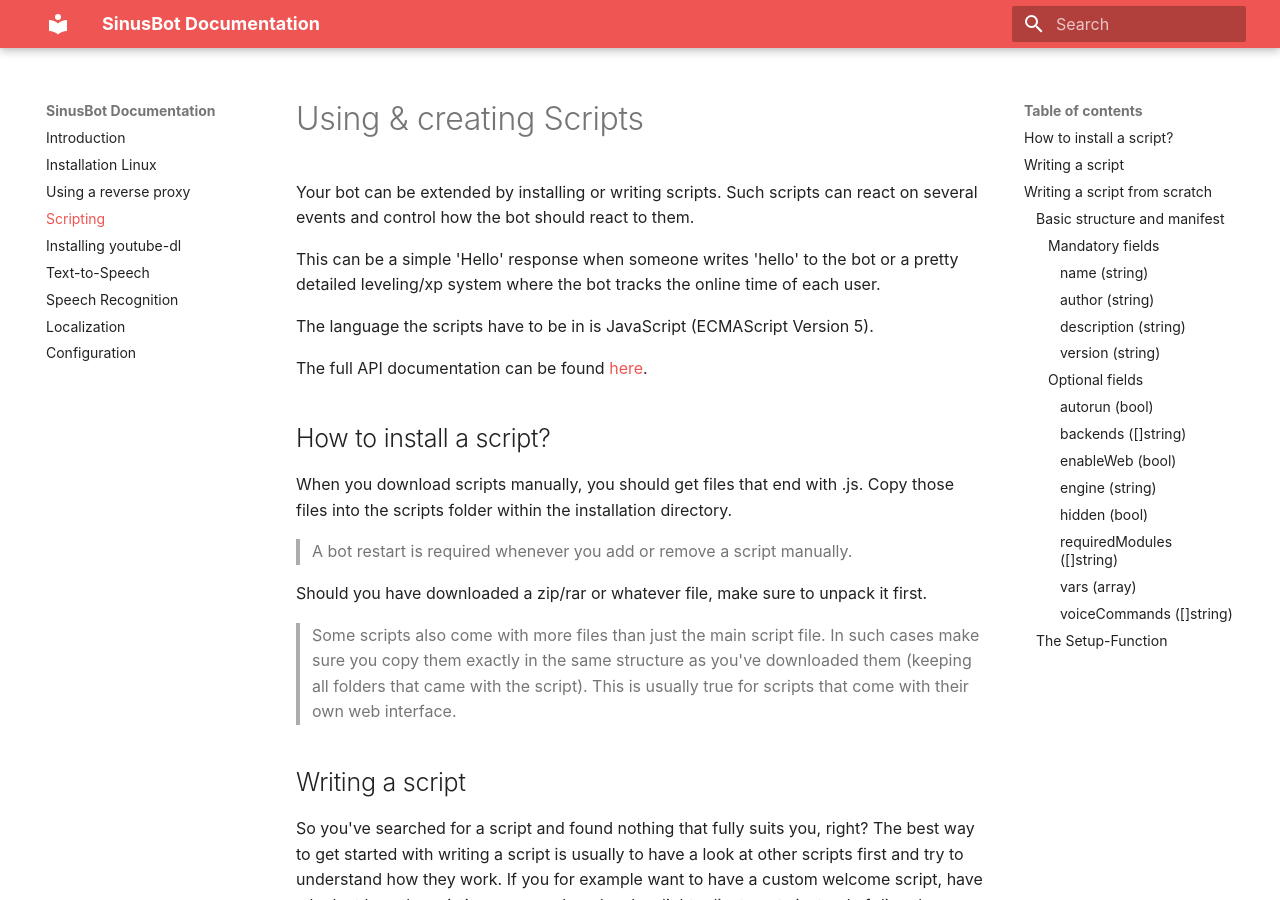
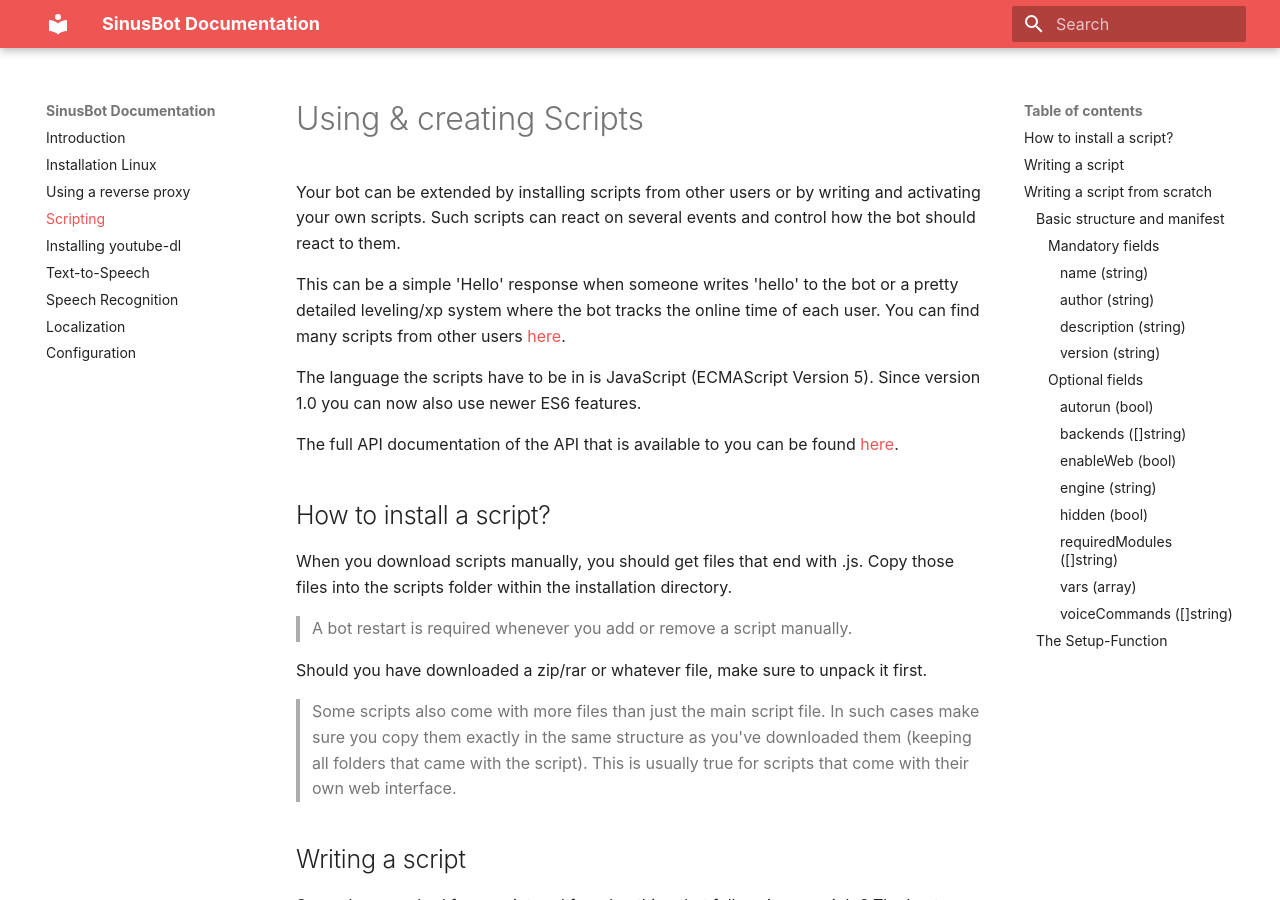
Before and after one commit to SinusBot/docs, an MkDocs documentation site: the page built from docs/scripts.md, in a window 1280 px wide and 900 px high. Built offline with MkDocs 1.6.1 and Material for MkDocs 9.7.7, drawn with Linux system fonts in a browser that asks for light colours.

Commit message:
fix scripting link and adjust some tags

```diff
--- a/docs/scripts.md
+++ b/docs/scripts.md
@@ -1,12 +1,12 @@
 # Using & creating Scripts
 
-Your bot can be extended by installing or writing scripts. Such scripts can react on several events and control how the bot should react to them.
+Your bot can be extended by installing scripts from other users or by writing and activating your own scripts. Such scripts can react on several events and control how the bot should react to them.
 
-This can be a simple 'Hello' response when someone writes 'hello' to the bot or a pretty detailed leveling/xp system where the bot tracks the online time of each user.
+This can be a simple 'Hello' response when someone writes 'hello' to the bot or a pretty detailed leveling/xp system where the bot tracks the online time of each user. You can find many scripts from other users [here](https://forum.sinusbot.com/resources/categories/scripts.2/).
 
-The language the scripts have to be in is JavaScript (ECMAScript Version 5).
+The language the scripts have to be in is JavaScript (ECMAScript Version 5). Since version 1.0 you can now also use newer ES6 features.
 
-The full API documentation can be found [here](https://www.sinusbot.com/docs/scripting/).
+The full API documentation of the API that is available to you can be found [here](https://sinusbot.github.io/scripting-docs/).
 
 
 ## How to install a script?
```
